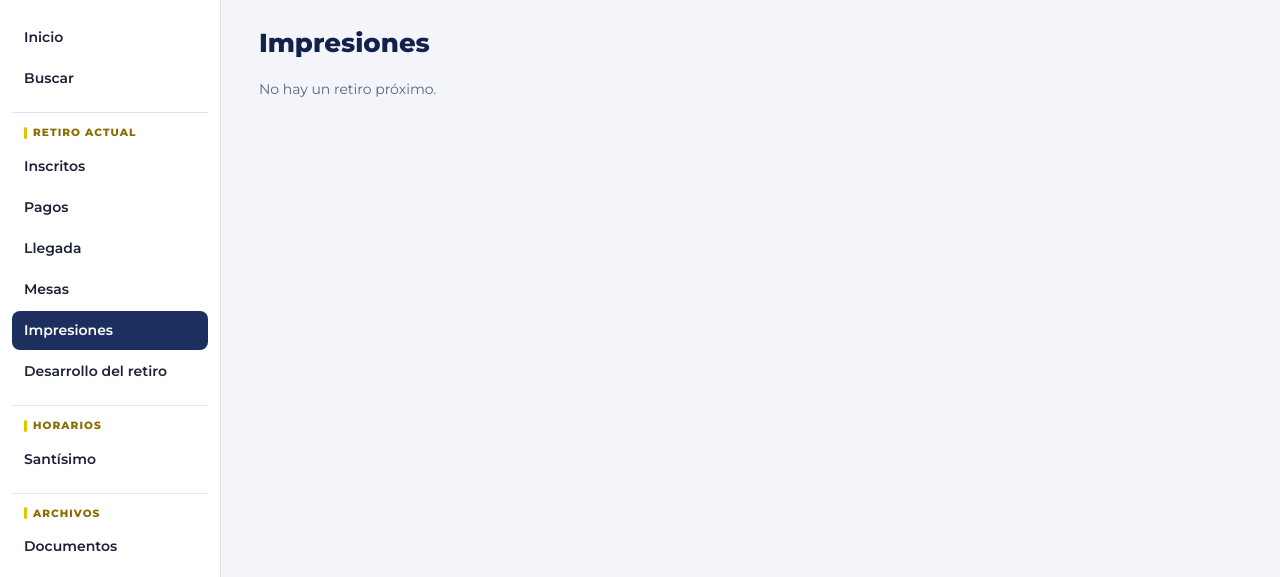
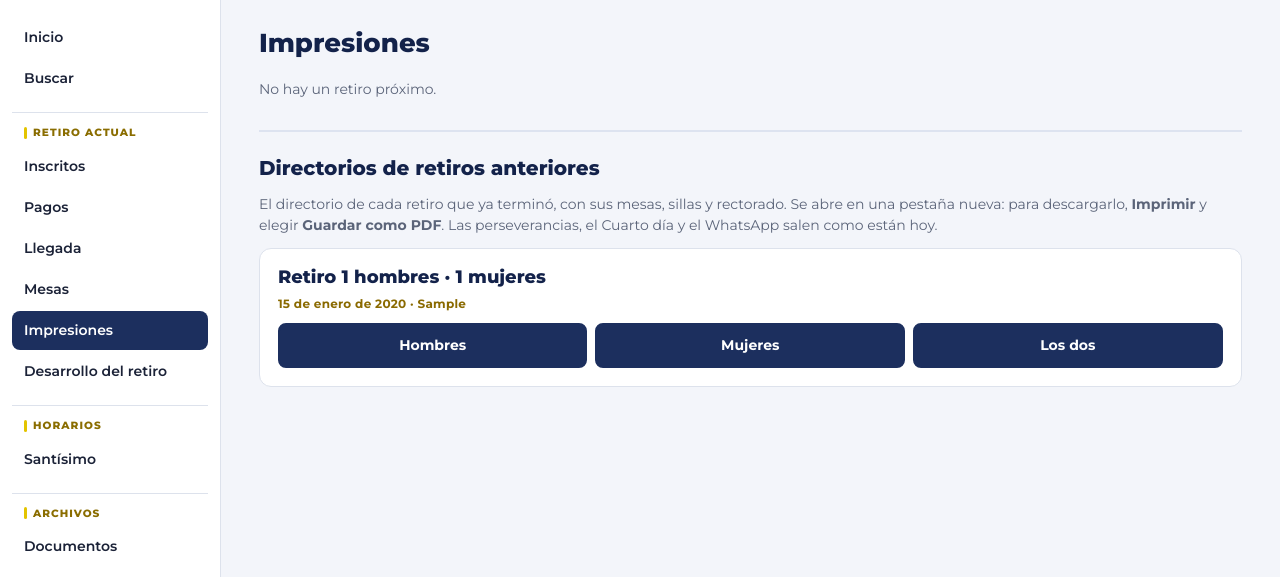
Before and after one commit to Jonathan-MB/JuanXXIII, a Laravel app: page /impresiones in a window 1280 px wide. Shown: the part 62-639 px from the top of the page. Run offline with Laravel 12, Linux system fonts and the light colour scheme; a user stored in the database is signed in; data comes from the database, SQL or seed files in the repository; tables that the repository leaves empty hold one stand-in row (values such as "Sample post").

Commit message:
Impresiones: directorios de retiros anteriores
Al final de Impresiones (siempre visible), una tarjeta por cada retiro
terminado con Hombres, Mujeres y Los dos. El directorio acepta ?retiro=ID.

Co-Authored-By: Claude Opus 5.5 <noreply@anthropic.com>

```diff
--- a/app/Http/Controllers/ImpresionController.php
+++ b/app/Http/Controllers/ImpresionController.php
@@ -93,8 +93,11 @@ class ImpresionController extends Controller
     {
         $retiro = Retiro::actual();
 
+        //  Retiros que ya terminaron: sus directorios se pueden volver a descargar
+        $anteriores = Retiro::whereDate('fecha_fin', '<', now()->toDateString())->orderByDesc('fecha_inicio')->get();
+
         if (! $retiro) {
-            return view('impresiones.index', ['retiro' => null]);
+            return view('impresiones.index', ['retiro' => null, 'anteriores' => $anteriores]);
         }
 
         $todos = $this->inscritos($retiro, null);
@@ -111,7 +114,7 @@ class ImpresionController extends Controller
             'proximoRetiro'  => $this->proximoRetiro($retiro),
         ];
 
-        return view('impresiones.index', compact('retiro', 'todos', 'avisos'));
+        return view('impresiones.index', compact('retiro', 'todos', 'avisos', 'anteriores'));
     }
 
 
@@ -259,9 +262,11 @@ class ImpresionController extends Controller
 
 
 
+    //  ?retiro=ID: el directorio de un retiro que ya pasó (Directorios de
+    // retiros anteriores); sin eso, el del retiro actual.
     public function directorio(Request $request)
     {
-        $retiro = $this->retiroOFallar();
+        $retiro = $request->filled('retiro') ? Retiro::findOrFail((int) $request->retiro) : $this->retiroOFallar();
         $sexo   = $this->sexoPedido($request);
 
         return view('impresiones.directorio', [
--- a/public/css/impresiones.css
+++ b/public/css/impresiones.css
@@ -195,3 +195,15 @@
 .segunda-carpeta a {
     font-weight: 700;
 }
+
+
+/* ----------Directorios de retiros anteriores-------------- */
+.seccion-directorios-anteriores {
+    margin-top: 30px;
+    padding-top: 18px;
+    border-top: 2px solid #dde3f0;
+}
+
+.seccion-directorios-anteriores .texto-ayuda {
+    margin-bottom: 12px;
+}
--- a/resources/views/impresiones/index.blade.php
+++ b/resources/views/impresiones/index.blade.php
@@ -124,4 +124,28 @@
         <p class="texto-ayuda">Cada documento se abre en una pestaña nueva, listo para imprimir en hoja carta. Allí está el botón <strong>Imprimir</strong>.</p>
     @endif
 
+    {{-- --------------------DIRECTORIOS DE RETIROS ANTERIORES------------------- --}}
+    {{-- Siempre se ven, haya o no un retiro próximo --}}
+    <section class="seccion-directorios-anteriores" id="directorios-anteriores">
+        <h2 class="titulo-seccion-impresion">Directorios de retiros anteriores</h2>
+        @if ($anteriores->isEmpty())
+            <p class="texto-vacio">Todavía no hay retiros terminados.</p>
+        @else
+            <p class="texto-ayuda">El directorio de cada retiro que ya terminó, con sus mesas, sillas y rectorado. Se abre en una pestaña nueva: para descargarlo, <strong>Imprimir</strong> y elegir <strong>Guardar como PDF</strong>. Las perseverancias, el Cuarto día y el WhatsApp salen como están hoy.</p>
+            <div class="rejilla-impresiones">
+                @foreach ($anteriores as $anterior)
+                    <article class="tarjeta-impresion">
+                        <h3 class="nombre-impresion">Retiro {{ $anterior->numero_hombres }} hombres · {{ $anterior->numero_mujeres }} mujeres</h3>
+                        <p class="cuando-impresion">{{ $anterior->dias_texto }} de {{ $anterior->fecha_inicio->year }}@if ($anterior->lugar) · {{ $anterior->lugar }}@endif</p>
+                        <div class="botones-impresion">
+                            <a class="boton-azul" href="{{ route('impresiones.directorio', ['retiro' => $anterior->id, 'sexo' => 'hombres']) }}" target="_blank" rel="noopener">Hombres</a>
+                            <a class="boton-azul" href="{{ route('impresiones.directorio', ['retiro' => $anterior->id, 'sexo' => 'mujeres']) }}" target="_blank" rel="noopener">Mujeres</a>
+                            <a class="boton-azul" href="{{ route('impresiones.directorio', ['retiro' => $anterior->id]) }}" target="_blank" rel="noopener">Los dos</a>
+                        </div>
+                    </article>
+                @endforeach
+            </div>
+        @endif
+    </section>
+
 @include('partials.footerPanel')
```
Also changed, not shown: GUIA.md (+1 -0 lines), PRUEBAS.md (+1 -0 lines), tests/Feature/DirectoriosAnterioresTest.php (added, +40 -0 lines).
